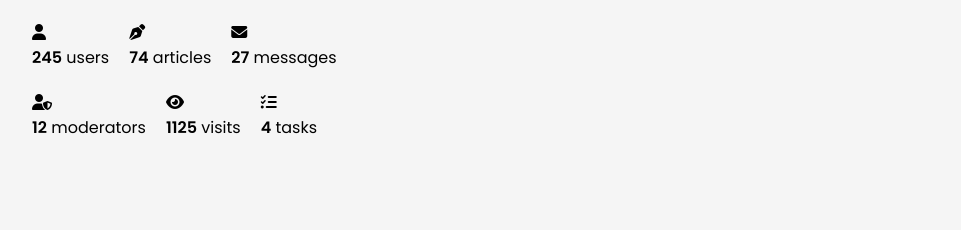
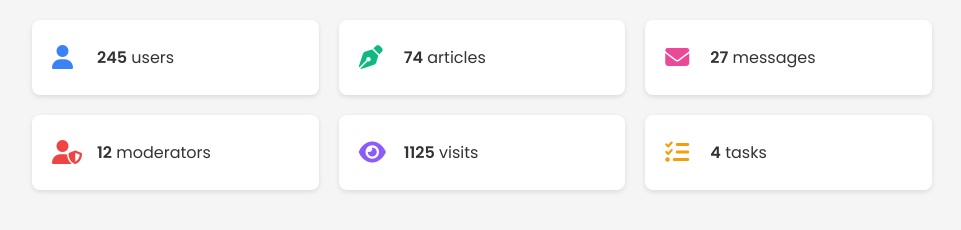
Before and after one commit to jgoode07/Dashboard, a plain HTML site: page index.html in a window 1280 px wide. Shown: the whole page, without its empty margins (158-1119 px from the left). Drawn offline with Linux system fonts and the light colour scheme.

Commit message:
Add remaining container styles, format
Add colour classes to style icons easily

```diff
--- a/assets/style.css
+++ b/assets/style.css
@@ -1,5 +1,5 @@
 body {
-  font-family: 'Poppins', sans-serif; /* Sans-serif backup */
+  font-family: "Poppins", sans-serif; /* Sans-serif backup */
   background-color: #f5f5f5;
   margin: 0; /* Reset margin for body */
   padding: 1.25rem; /* Ensure container isn't against body edge */
@@ -15,3 +15,44 @@ body {
   gap: 1.25rem; /* Gap and margin between rows are consistent */
   margin-bottom: 1.25rem;
 }
+
+.dashboard-box {
+  display: flex;
+  flex: 1; /* Lets each box grow and share space evenly in the row */
+  align-items: center; /* Keeps the icon and text lined up in the middle */
+  gap: 15px;
+  background-color: #fff;
+  padding: 1.25rem;
+  border-radius: 8px;
+  box-shadow: 0 2px 5px rgba(0, 0, 0, 0.1); /* Adds a soft shadow to make boxes pop off the page */
+}
+
+.dashboard-box .icon {
+  font-size: 1.5rem;
+  width: 30px; /* Consistent sizing so text after icon is spaced evenly */
+}
+
+.dashboard-box .text {
+  font-size: 1rem;
+  color: #333;
+}
+
+/* Individual colours for each icon so it's easier to tell them apart */
+.blue i {
+  color: #3b82f6;
+}
+.green i {
+  color: #10b981;
+}
+.pink i {
+  color: #ec4899;
+}
+.red i {
+  color: #ef4444;
+}
+.purple i {
+  color: #8b5cf6;
+}
+.yellow i {
+  color: #f59e0b;
+}
```
